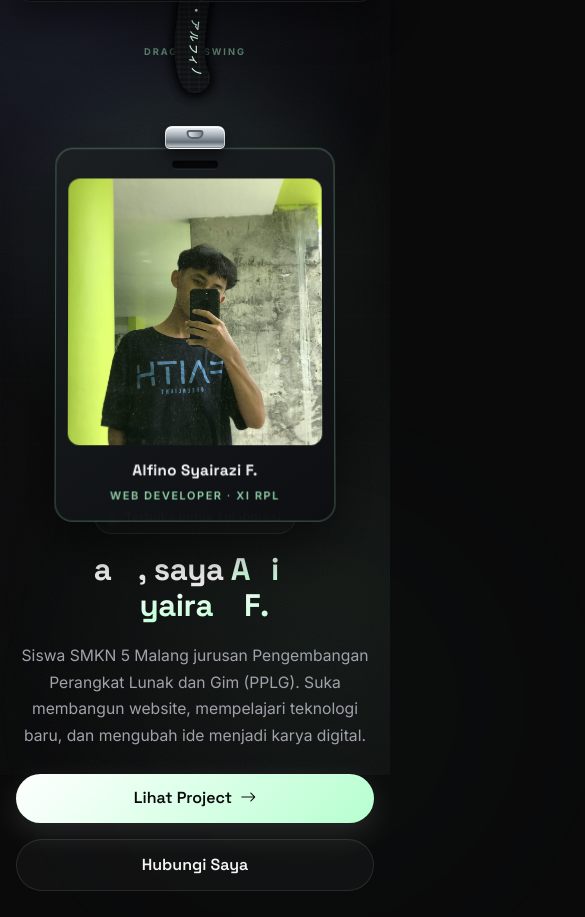
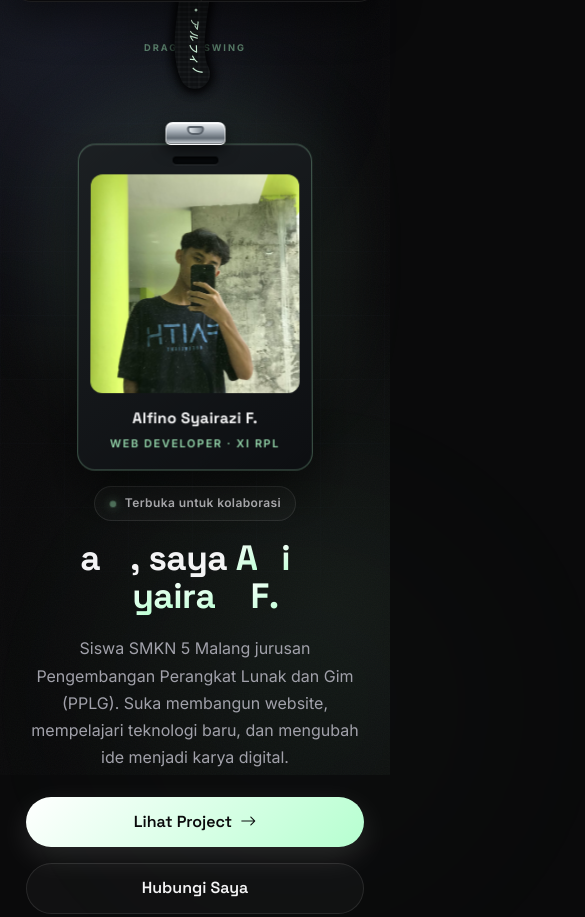
Before and after one commit to alsyairazi4210-web/alsyairazi.github.io, a plain HTML site: page index.html in a window 390 px wide. Shown: the part 69-986 px from the top of the page, 585 px wide, since content can reach past the window. Drawn offline with nearby package versions, Linux system fonts and the light colour scheme.

Commit message:
Reorder mobile hero layout

```diff
--- a/style.css
+++ b/style.css
@@ -1914,203 +1914,95 @@ html[data-theme="light"] footer {
     .theme-toggle { margin-left: 0.35rem !important; }
 }
 
-
 /* Mobile hero layout: show the interactive lanyard before the introduction. */
-@media (max-width: 991.98px) {
+@media (max-width: 767.98px) {
     .hero {
+        display: block;
         min-height: 0;
-        padding: 108px 0 54px;
-        overflow: hidden;
-    }
-
-    .hero .row {
-        display: flex;
-        flex-direction: column;
-        gap: 0 !important;
-    }
-
-    .hero .row > .col-lg-5 {
-        order: -1;
-        width: 100%;
-        margin: 0 auto 1.1rem;
-    }
-
-    .hero .row > .col-lg-7 {
-        order: 1;
-        width: 100%;
-    }
-
-    .portrait-wrap {
-        width: min(270px, 76vw);
-        margin: 0 auto;
-    }
-
-    .lanyard-stage {
-        min-height: 420px;
-    }
-
-    .lanyard-swing {
-        max-width: min(270px, 94%);
-    }
-
-    .hero .col-lg-7 {
+        padding: 104px 0 56px;
         text-align: center;
-    }
-
-    .hero-subtitle {
-        margin-left: auto;
-        margin-right: auto;
-    }
-
-    .hero-social {
-        justify-content: center;
-    }
-}
-
-@media (max-width: 575.98px) {
-    .hero {
-        padding-top: 102px;
-        padding-bottom: 44px;
-    }
-
-    .portrait-wrap {
-        width: min(250px, 74vw);
-    }
-
-    .lanyard-stage {
-        min-height: 405px;
-    }
-
-    .lanyard-swing {
-        max-width: min(250px, 94%);
-    }
-}
-
-/* Avoid horizontal scrolling from decorative effects on narrow screens. */
-@media (max-width: 767.98px) {
-    html, body {
-        max-width: 100%;
-        overflow-x: hidden;
-    }
-}
-
-
-/* Mobile hero layout: show the interactive ID lanyard before the introduction. */
-@media (max-width: 991.98px) {
-    .hero {
-        min-height: auto;
-        display: block;
-        padding: 108px 0 58px;
     }
 
     .hero > .container {
         width: 100%;
         max-width: 100%;
-        padding-left: max(16px, env(safe-area-inset-left));
-        padding-right: max(16px, env(safe-area-inset-right));
     }
 
     .hero .row {
         display: flex;
-        flex-direction: column;
-        align-items: stretch;
-        --bs-gutter-x: 0;
+        flex-direction: row;
+        margin-right: 0;
+        margin-left: 0;
+        --bs-gutter-x: 1.5rem;
         --bs-gutter-y: 0;
-        margin-left: 0;
-        margin-right: 0;
-    }
-
-    .hero .row > .col-lg-5 {
-        order: 0;
+    }
+
+    .hero .row > .col-lg-5,
+    .hero .row > .col-lg-7 {
         flex: 0 0 100%;
         width: 100%;
         max-width: 100%;
-        padding: 0;
-    }
-
+    }
+
+    /* The portrait column contains the complete lanyard interaction. */
+    .hero .row > .col-lg-5 {
+        order: 1;
+        display: flex;
+        justify-content: center;
+        padding-bottom: 0;
+    }
+
+    /* Keep all introduction content after the ID card on mobile. */
     .hero .row > .col-lg-7 {
-        order: 1;
-        flex: 0 0 100%;
-        width: 100%;
-        max-width: 100%;
-        padding: 0;
-        margin-top: 1.5rem;
+        order: 2;
+        padding-top: 1.25rem;
         text-align: center;
     }
 
-    .portrait-wrap {
-        width: min(300px, 82vw);
+    .hero .portrait-wrap {
+        width: min(260px, 74vw);
         max-width: 100%;
         margin: 0 auto;
     }
 
-    .lanyard-stage {
+    .hero .lanyard-stage {
+        min-height: 440px;
         width: 100%;
-        min-height: 440px;
-        margin: 0 auto;
-    }
-
-    .lanyard-swing {
-        width: min(100%, 300px);
-        max-width: 300px;
-    }
-
-    .hero-badge {
-        margin-top: 0;
-    }
-
-    .hero-title {
-        max-width: 100%;
-        overflow-wrap: anywhere;
-    }
-
-    .hero-subtitle {
-        width: 100%;
-        max-width: 620px;
-        margin: 0 auto 1.5rem;
-        overflow-wrap: break-word;
-    }
-
-    .hero .d-flex {
-        justify-content: center;
-    }
-
-    .hero-social {
+    }
+
+    .hero .lanyard-swing {
+        max-width: min(300px, 94%);
+    }
+
+    .hero .hero-title,
+    .hero .hero-subtitle {
+        margin-left: auto;
+        margin-right: auto;
+    }
+
+    .hero .hero-social {
         justify-content: center;
     }
 }
 
 @media (max-width: 575.98px) {
     .hero {
-        padding-top: 100px;
-        padding-bottom: 48px;
-    }
-
-    .portrait-wrap {
-        width: min(280px, 78vw);
-    }
-
-    .lanyard-stage {
-        min-height: 420px;
+        padding-top: 96px;
+    }
+
+    .hero .row {
+        --bs-gutter-x: 1rem;
+    }
+
+    .hero .portrait-wrap {
+        width: min(250px, 72vw);
+    }
+
+    .hero .lanyard-stage {
+        min-height: 430px;
     }
 
     .hero .row > .col-lg-7 {
-        margin-top: 1.1rem;
-    }
-
-    .hero-title {
-        font-size: clamp(1.8rem, 8vw, 2.35rem);
-        line-height: 1.15;
-    }
-
-    .hero-subtitle {
-        font-size: 0.98rem;
-        line-height: 1.7;
-    }
-
-    .hero .btn-gradient,
-    .hero .btn-ghost {
-        width: 100%;
-        max-width: 360px;
-    }
-}
+        padding-top: 1rem;
+    }
+}
```
